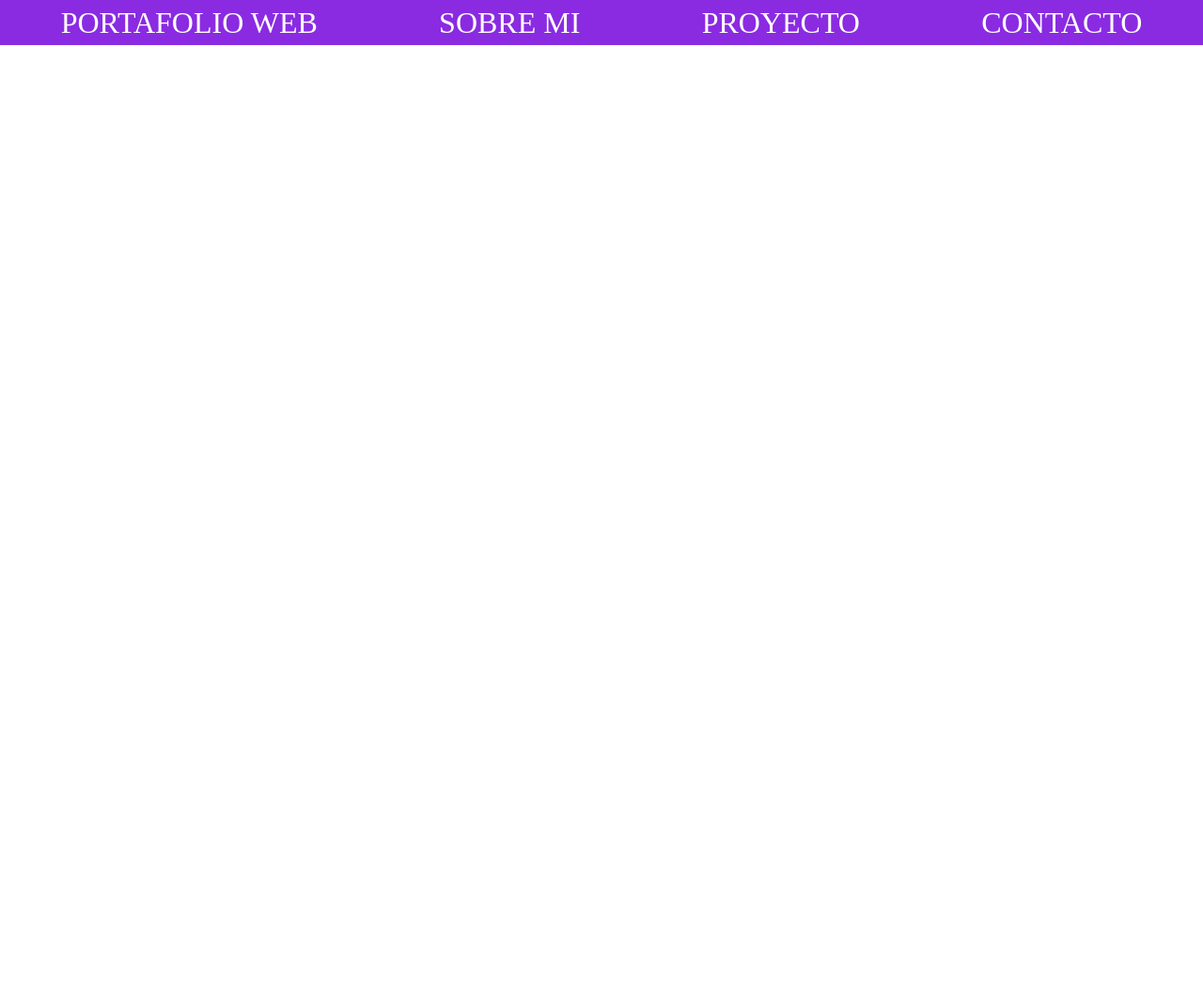
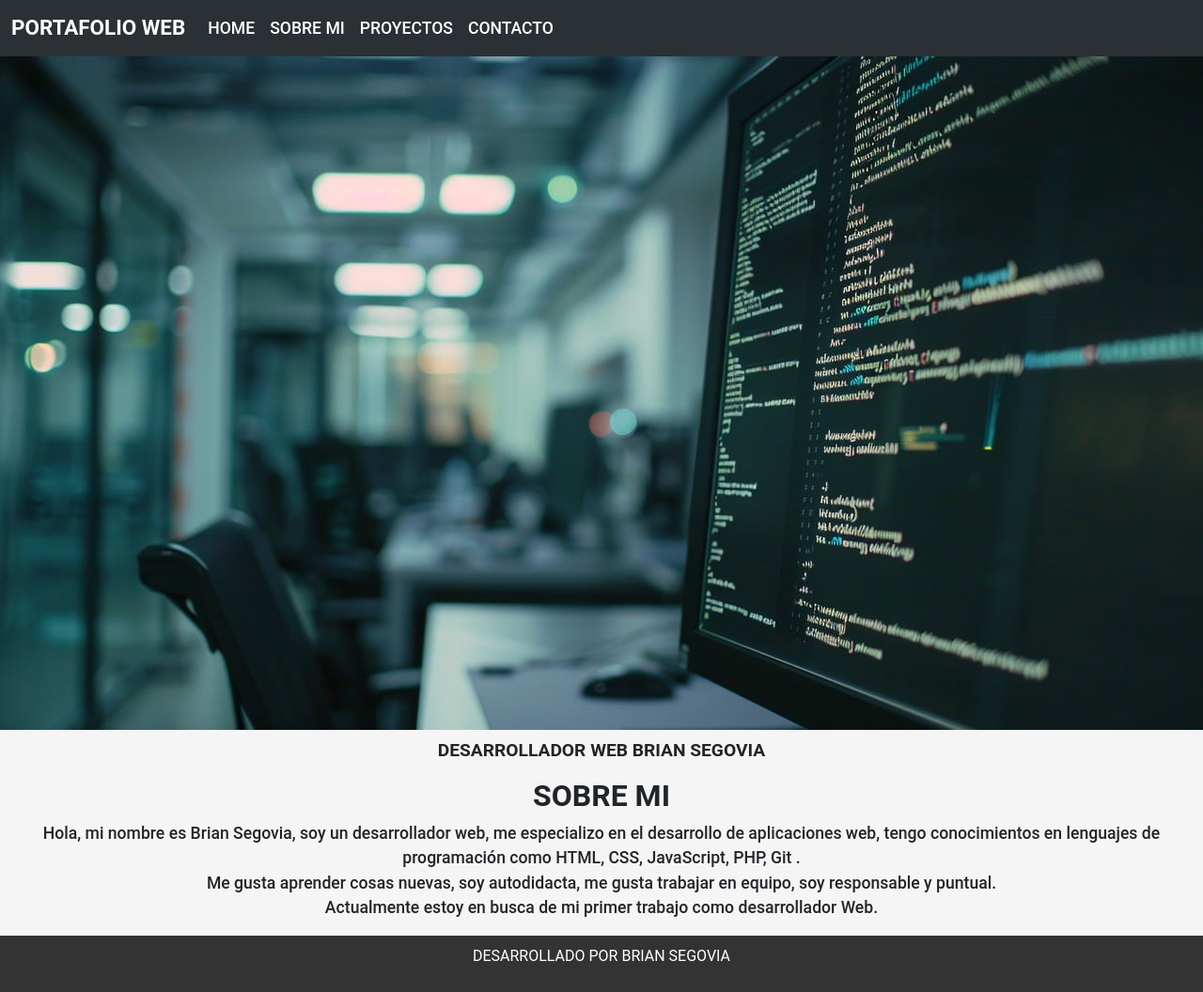
Before and after one commit to BrianSegoviaa/Portafolio-Web, a plain HTML site: page index.html in a window 1280 px wide. Shown: the whole page at 94% size. Before the commit the page ends 800 px from the top, so only its background shows below. Drawn offline with nearby package versions, Linux system fonts and the light colour scheme.

Commit message:
primer cambio

```diff
--- a/css/style.css
+++ b/css/style.css
@@ -6,32 +6,58 @@
 }
 
 body{
-    font-family: 'Times New Roman', Times, serif;
+    font-family: 'Roboto', sans-serif;
+    background-color: #f5f5f5;
 }
 
-nav ul{
-    list-style-type: none;
-    display: flex;
-    font-size: 2em;
-    justify-content: space-around;
-    background-color: blueviolet;
-    padding: auto;
+.container{
+    width: 100%;
+    max-width: 1200px;
+    margin: 0 auto;
+    padding: 0 20px;
 }
 
-nav ul li{
-    display: inline;
+.navbar-brand{
+    font-size: 1.4rem;
+    font-weight: 700;
+    color: white;
+    text-transform: uppercase;
 }
 
-nav ul li a{
-    text-decoration: none;
+.nav-link{
+    font-size: 1.1rem;
+    font-weight: 500;
     color: white;
-    padding: 14px 20px;
+    text-transform: uppercase;
+}
+
+.conenedor h1{
+    text-align: center;
+    padding-top: 10px;
+    padding-bottom: 10px;
+    text-transform: uppercase;
+    font-size: 1.2rem;
+    font-weight: 700;
+}
+
+.sobre-mi h2{
     text-align: center;
     text-transform: uppercase;
-    line-height: 1.5;
+    font-weight: 700;
 }
 
-nav ul li a:hover{
-    background-color: white;
-    color: blueviolet;
+.sobre-mi p{
+    text-align: center;
+    font-size: 1.1rem;
+    font-weight: 500;
+    padding-left: 10px;
+    padding-right: 10px;
 }
+
+.footer{
+    background-color: #333;
+    color: white;
+    text-align: center;
+    text-transform: uppercase;
+    padding: 10px 0;
+}
--- a/index.html
+++ b/index.html
@@ -1,23 +1,74 @@
-<!DOCTYPE html>
+<!doctype html>
 <html lang="en">
-<head>
-    <meta charset="UTF-8">
-    <meta name="viewport" content="width=device-width, initial-scale=1.0">
-    <title>Document</title>
-
-    <!--  link del estilo csss -->
+  <head>
+    <meta charset="utf-8">
+    <meta name="viewport" content="width=device-width, initial-scale=1">
+    <title>Portafolio Web</title>
+    <!--link del bootstrap-->
+    <link href="https://cdn.jsdelivr.net/npm/bootstrap@5.3.3/dist/css/bootstrap.min.css" rel="stylesheet" integrity="sha384-QWTKZyjpPEjISv5WaRU9OFeRpok6YctnYmDr5pNlyT2bRjXh0JMhjY6hW+ALEwIH" crossorigin="anonymous">
+    <!--link del estilo css-->
     <link rel="stylesheet" href="./css/style.css">
 </head>
-<body>
-    <header>
-        <nav>
-                <ul>
-                    <li><a href="#">Portafolio Web</a></li>
-                    <li><a href="#">Sobre MI</a></li>
-                    <li><a href="#">Proyecto</a></li>
-                    <li><a href="#">Contacto</a></li>
-                 </ul>
-        </nav>
-    </header>
-</body>
+  <body>
+    <!--barra de navegacion-->
+    <nav class="navbar navbar-expand-lg bg-body-tertiary" class="navbar bg-dark border-bottom border-body" data-bs-theme="dark">
+        <div class="container-fluid">
+          <a class="navbar-brand" href="#home">Portafolio Web</a>
+          <button class="navbar-toggler" type="button" data-bs-toggle="collapse" data-bs-target="#navbarNav" aria-controls="navbarNav" aria-expanded="false" aria-label="Toggle navigation">
+            <span class="navbar-toggler-icon"></span>
+          </button>
+          <div class="collapse navbar-collapse" id="navbarNav">
+            <ul class="navbar-nav">
+              <li class="nav-item">
+                <a class="nav-link active" aria-current="page" href="#">Home</a>
+              </li>
+              <li class="nav-item">
+                <a class="nav-link" href="#sobre-mi">Sobre mi</a>
+              </li>
+              <li class="nav-item">
+                <a class="nav-link" href="#">Proyectos</a>
+              </li>
+              <li class="nav-item">
+                <a class="nav-link" href="#">Contacto</a>
+              </li>
+            </ul>
+          </div>
+        </div>
+      </nav>
+      <main>
+        <section id="home">
+            <div class="conenedor">
+                <img src="./img/computer.jpg" width="100%" height="100%" alt="imagen de computadora">
+                <br>
+                <h1>Desarrollador Web Brian Segovia</h1>
+            </div>
+        </section>
+        <section id="sobre-mi">
+            <div class="sobre-mi">
+                <h2>Sobre mi </h2>
+                <p>
+                    Hola, mi nombre es Brian Segovia, soy un desarrollador web, me especializo en el desarrollo de aplicaciones web,
+                    tengo conocimientos en lenguajes de programación como HTML, CSS, JavaScript, PHP, Git .
+                    <br>
+                    Me gusta aprender cosas nuevas, soy autodidacta, me gusta trabajar en equipo, soy responsable y puntual.
+                    <br>
+                    Actualmente estoy en busca de mi primer trabajo como desarrollador Web.
+                    <br>
+                </p>
+            </div>
+        </section>
+        <section id="proyectos">
+
+        </section>
+        <section id="contacto">
+
+        </section>
+      </main>
+      <footer>
+        <div class="footer">
+          <p>Desarrollado por Brian Segovia</p>
+        </div>
+      </footer>
+    <script src="https://cdn.jsdelivr.net/npm/bootstrap@5.3.3/dist/js/bootstrap.bundle.min.js" integrity="sha384-YvpcrYf0tY3lHB60NNkmXc5s9fDVZLESaAA55NDzOxhy9GkcIdslK1eN7N6jIeHz" crossorigin="anonymous"></script>
+  </body>
 </html>
```
Also changed, not shown: img/computer.jpg (added), 1 other file.
